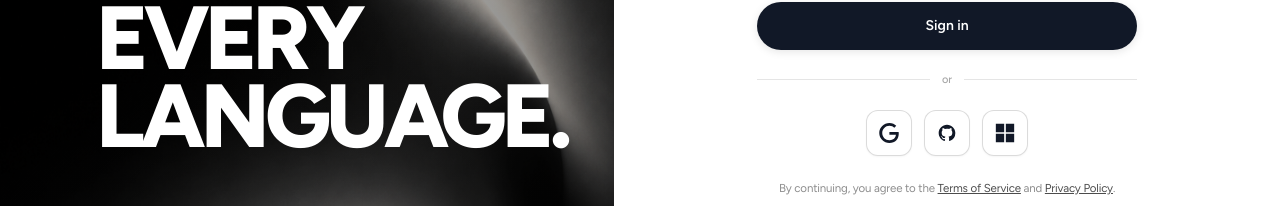
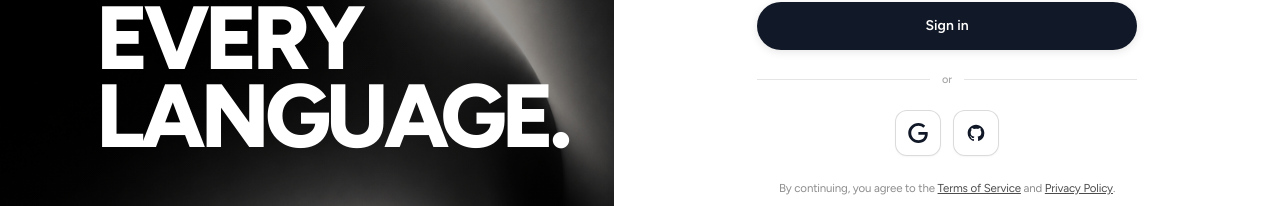
Before and after one commit to bahodr-dev/dubbing.io, a React (Vite) app: page /signin in a window 1280 px wide. Shown: the part 449-655 px from the top of the page. Built offline with nearby package versions, Linux system fonts and the light colour scheme; no server answers.

Commit message:
refactor(auth): remove Microsoft OAuth option and keep active Google and GitHub OAuth providers

```diff
--- a/src/views/SignUpView.tsx
+++ b/src/views/SignUpView.tsx
@@ -73,7 +73,7 @@ export const SignUpView: React.FC<SignUpViewProps> = ({
     }
   };
 
-  const handleOAuthStart = (provider: 'google' | 'github' | 'microsoft') => {
+  const handleOAuthStart = (provider: 'google' | 'github') => {
     window.location.assign(`/api/auth/${provider}`);
   };
 
@@ -500,7 +500,7 @@ export const SignUpView: React.FC<SignUpViewProps> = ({
             <div style={{ flex: 1, height: '1px', backgroundColor: 'rgba(0, 0, 0, 0.1)' }}></div>
           </div>
 
-          {/* Social Auth Buttons Row (Google, GitHub & Microsoft - Icon Only) */}
+          {/* Social Auth Buttons Row (Google & GitHub - Icon Only) */}
           <div style={{ display: 'flex', alignItems: 'center', justifyContent: 'center', gap: '12px', marginBottom: '24px' }}>
             {/* Google Icon Button */}
             <button
@@ -565,38 +565,6 @@ export const SignUpView: React.FC<SignUpViewProps> = ({
                 <path fillRule="evenodd" clipRule="evenodd" d="M12 2C6.477 2 2 6.484 2 12.017c0 4.425 2.865 8.18 6.839 9.504.5.092.682-.217.682-.483 0-.237-.008-.868-.013-1.703-2.782.605-3.369-1.343-3.369-1.343-.454-1.158-1.11-1.466-1.11-1.466-.908-.62.069-.608.069-.608 1.003.07 1.53 1.032 1.53 1.032.892 1.53 2.341 1.088 2.91.832.092-.647.35-1.088.636-1.338-2.22-.253-4.555-1.113-4.555-4.951 0-1.093.39-1.988 1.029-2.688-.103-.253-.446-1.272.098-2.65 0 0 .84-.27 2.75 1.026A9.564 9.564 0 0112 6.844c.85.004 1.705.115 2.504.337 1.909-1.296 2.747-1.027 2.747-1.027.546 1.379.202 2.398.1 2.651.64.7 1.028 1.595 1.028 2.688 0 3.848-2.339 4.695-4.566 4.943.359.309.678.92.678 1.855 0 1.338-.012 2.419-.012 2.747 0 .268.18.58.688.482A10.019 10.019 0 0022 12.017C22 6.484 17.522 2 12 2z" />
               </svg>
             </button>
-
-            {/* Microsoft Icon Button */}
-            <button
-              type="button"
-              onClick={() => handleOAuthStart('microsoft')}
-              style={{
-                width: '46px',
-                height: '46px',
-                borderRadius: '12px',
-                backgroundColor: '#ffffff',
-                border: '1px solid rgba(0, 0, 0, 0.14)',
-                display: 'flex',
-                alignItems: 'center',
-                justifyContent: 'center',
-                cursor: 'pointer',
-                transition: 'border-color 140ms ease, box-shadow 140ms ease',
-                boxShadow: '0 1px 2px rgba(0, 0, 0, 0.04)',
-              }}
-              onMouseEnter={e => {
-                e.currentTarget.style.borderColor = 'rgba(0, 0, 0, 0.4)';
-                e.currentTarget.style.boxShadow = '0 2px 6px rgba(0, 0, 0, 0.08)';
-              }}
-              onMouseLeave={e => {
-                e.currentTarget.style.borderColor = 'rgba(0, 0, 0, 0.14)';
-                e.currentTarget.style.boxShadow = '0 1px 2px rgba(0, 0, 0, 0.04)';
-              }}
-              title="Continue with Microsoft"
-            >
-              <svg width="20" height="20" viewBox="0 0 24 24" fill="#111827">
-                <path d="M1 1h10v10H1z M13 1h10v10H13z M1 13h10v10H1z M13 13h10v10H13z" />
-              </svg>
-            </button>
           </div>
 
           {/* Legal Notice */}
```
